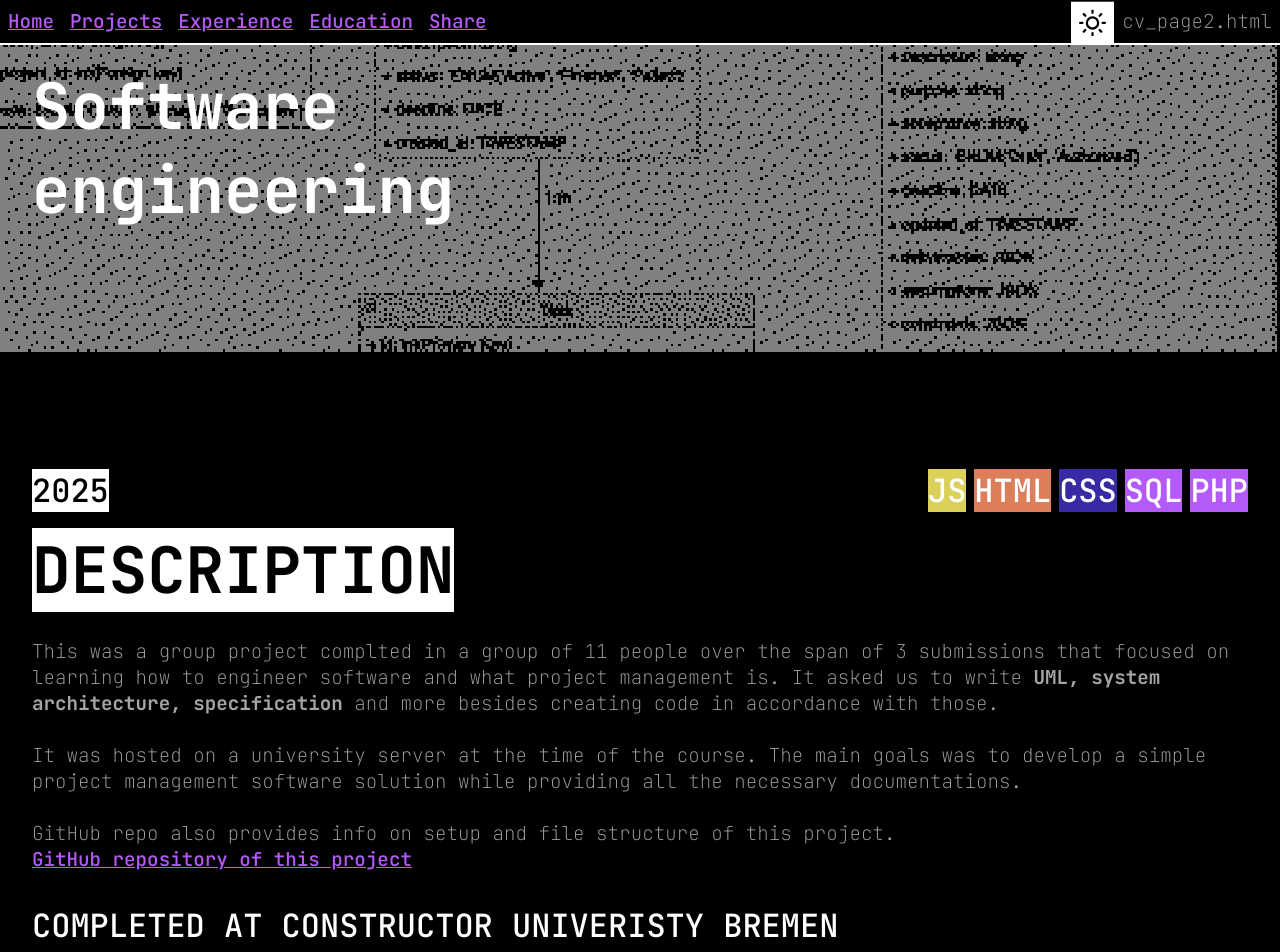
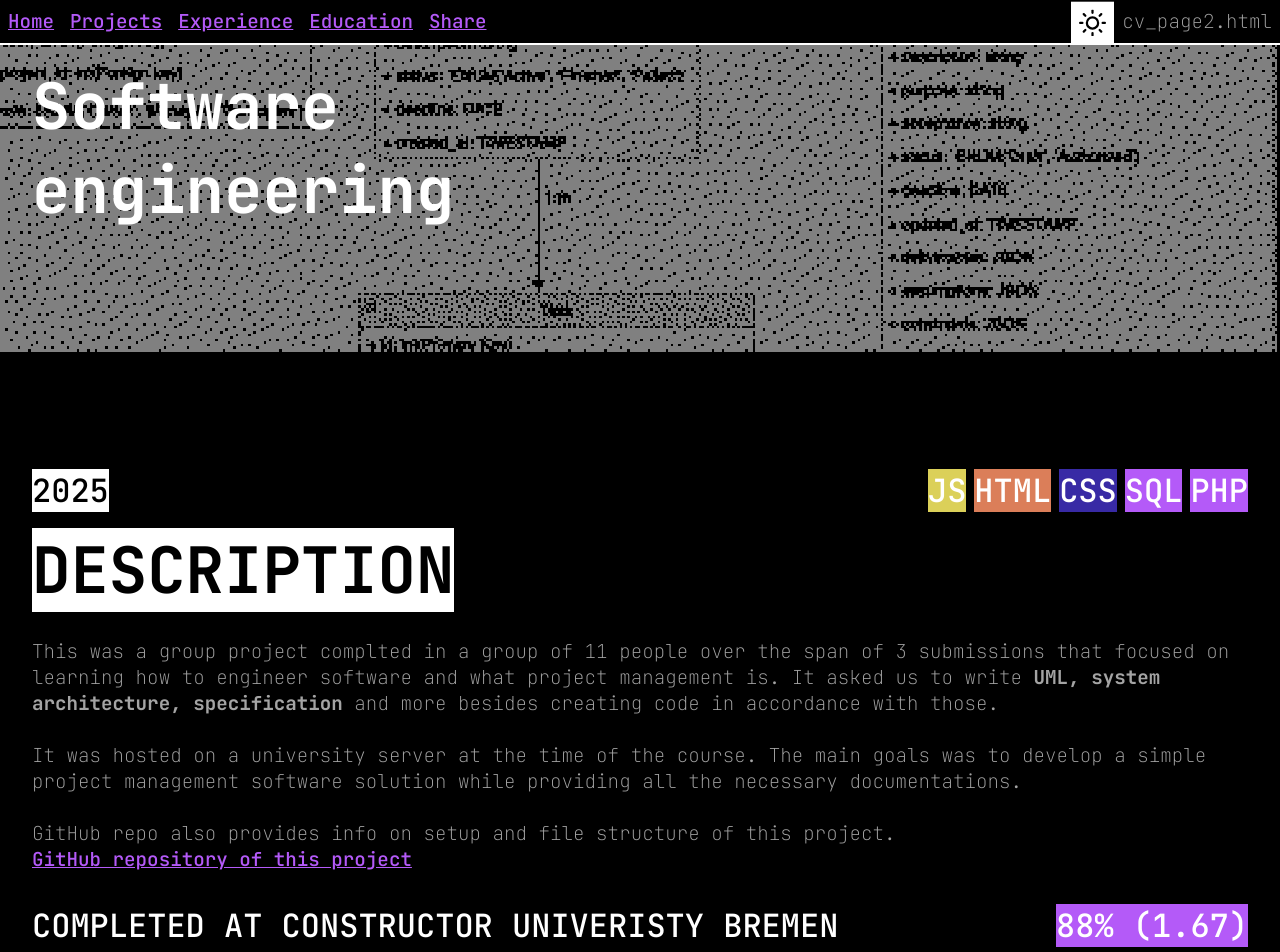
Before and after one commit to TPdkr/cv_page2, a React (Vite) app in the folder website/: page /cv_page2/projects/se in a window 1280 px wide. Shown: the top 952 px of the page. Built offline with nearby package versions, Linux system fonts and the light colour scheme; no server answers.

Commit message:
made the grade part of the description component

```diff
--- a/website/src/atomics/projects.jsx
+++ b/website/src/atomics/projects.jsx
@@ -38,12 +38,16 @@ export function ProjectSnapshot({date, tags}){
     );
 }
 
-export function ProjectDescription({date, tags, location, children}){
+export function ProjectDescription({date, tags, location, grade="", children}){
+    const isGrade = (grade !== "")
     return(
     <div>
         <ProjectSnapshot date={date} tags={tags}/>
         <h2 className="inv">DESCRIPTION</h2>
         {children}
-        <h4 className={styles.loc}>{location}</h4>
+        <div className={styles.descBottom}>
+            <h4 className={styles.loc}>{location}</h4>
+            {(isGrade)? (<h4 className={styles.grade}>{grade}</h4>) : (<h4></h4>)}
+        </div>
     </div>);
 }
--- a/website/src/atomics/projects.module.css
+++ b/website/src/atomics/projects.module.css
@@ -61,3 +61,16 @@ THE DESCRIPTION
 .loc{
     margin-top: var(--medium);
 }
+
+.descBottom{
+    display: flex;
+    flex-direction: row;
+    flex-wrap: wrap;
+    justify-content: space-between;
+    align-items: baseline;
+    gap: var(--tiny);
+}
+
+.grade{
+    background-color: var(--accent);
+}
--- a/website/src/projects/dbs/dbs.jsx
+++ b/website/src/projects/dbs/dbs.jsx
@@ -11,7 +11,7 @@ function DBs(){
     return(<>
         <SimpleHeader src={header} title="Databases and web services"></SimpleHeader>
         <div className="contentBox">
-            <ProjectDescription date={date} tags={tags} location="COMPLETED AT CONSTRUCTOR UNIVERISTY BREMEN">
+            <ProjectDescription date={date} tags={tags} location="COMPLETED AT CONSTRUCTOR UNIVERISTY BREMEN" grade="95% (1.00)">
                 <p>
                     <br></br>
                     A group project for a university course aimed at producing a simple food rating website.
--- a/website/src/projects/se/se.jsx
+++ b/website/src/projects/se/se.jsx
@@ -14,7 +14,7 @@ function SE(){
             <SimpleHeader src={header} title="Software engineering"></SimpleHeader>
             <div className="contentBox">
                 {/** header section */}
-                <ProjectDescription date={date} tags={tags} location="COMPLETED AT CONSTRUCTOR UNIVERISTY BREMEN">
+                <ProjectDescription date={date} tags={tags} location="COMPLETED AT CONSTRUCTOR UNIVERISTY BREMEN" grade="88% (1.67)">
                     <p><br></br>
                         This was a group project complted in a group of 11 people over the span of 3 submissions that focused on learning how to
                         engineer software and what project management is. It asked us to write <b>UML, system architecture, specification</b> and more
```
